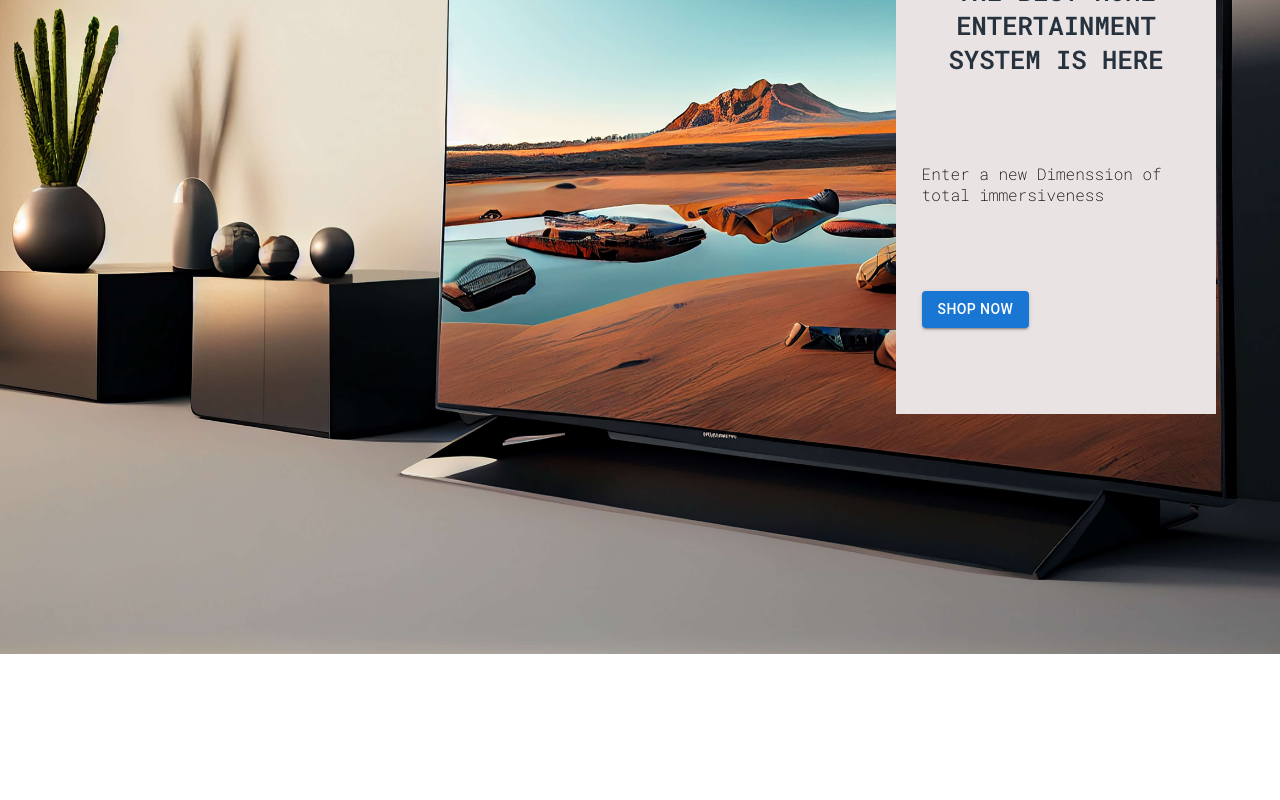
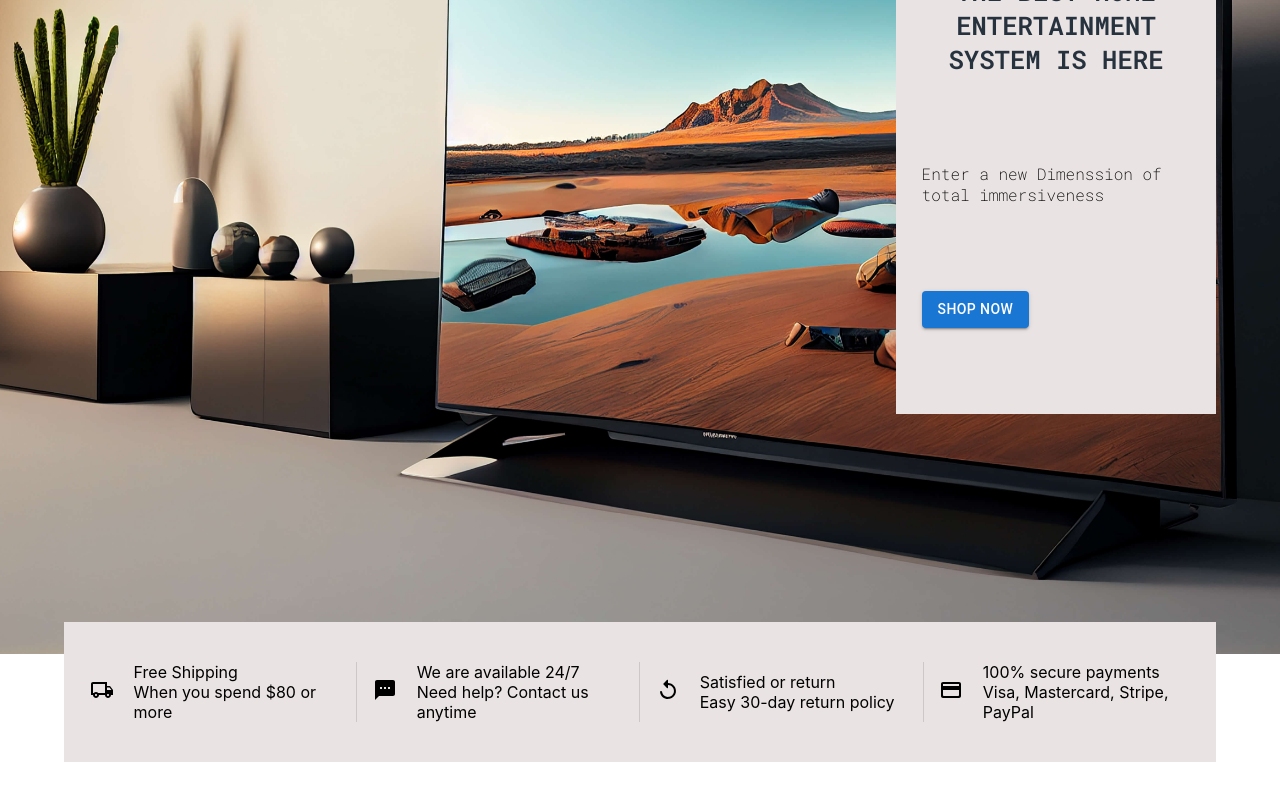
Before and after one commit to JaegerDanger2022/electron_mart, a React (Create React App) app: page / in a window 1280 px wide. Shown: the part 409-1209 px from the top of the page. Built offline with nearby package versions, Linux system fonts and the light colour scheme.

Commit message:
Added the hero components, added favicon
Added the hero components, added favicon

```diff
--- a/public/index.html
+++ b/public/index.html
@@ -24,7 +24,7 @@
       work correctly both with client-side routing and a non-root public URL.
       Learn how to configure a non-root public URL by running `npm run build`.
     -->
-    <title>React App</title>
+    <title>Electromart</title>
   </head>
   <body>
     <noscript>You need to enable JavaScript to run this app.</noscript>
--- a/src/App.css
+++ b/src/App.css
@@ -156,6 +156,9 @@
 }
 .heroInfobar {
   position: absolute;
+  top: 106vh;
+  left: 5vw;
+  right: 5vw;
 }
 /* Hero Article */
 .heroArticleContainer {
@@ -186,6 +189,35 @@
 .heroArticleCallToAction {
   grid-area: calltoaction;
   padding: 0 0 0 2vw;
+}
+
+/* hero Info Bar */
+.heroInfoBarContainer {
+  display: grid;
+  grid-template-columns: 4fr 0.5fr 4fr 0.5fr 4fr 0.5fr 4fr; /* Adjusted grid-template-columns */
+  background-color: #eae3e3;
+  padding: 5vh 2vw 5vh 2vw;
+}
+
+.infoWrapper {
+  display: flex; /* Changed from grid to flex */
+  align-items: center; /* Added to vertically align items */
+}
+
+.infoBarIcon {
+  margin-right: 10px; /* Added margin for spacing */
+}
+
+.infoWrapperCol-2 {
+  display: flex;
+  flex-direction: column;
+  align-items: flex-start; /* Added to align text to the left */
+  margin-left: 10px; /* Added margin for spacing */
+}
+
+.MuiDivider-root {
+  height: 100%; /* Set height to 100% to make the divider stretch vertically */
+  justify-self: center;
 }
 
 /* Product Page */
--- a/src/components/homePageComponents/Hero.js
+++ b/src/components/homePageComponents/Hero.js
@@ -1,5 +1,6 @@
 import React from "react";
 import { HeroArticle } from "./HeroArticle";
+import { HeroInfoBar } from "./HeroInfoBar";
 
 export const Hero = () => {
   return (
@@ -7,7 +8,9 @@ export const Hero = () => {
       <div className="heroArticle">
         <HeroArticle />
       </div>
-      <div className="heroInfobar"></div>
+      <div className="heroInfobar">
+        <HeroInfoBar />
+      </div>
     </div>
   );
 };
--- /dev/null
+++ b/src/components/homePageComponents/HeroInfoBar.js
@@ -0,0 +1,62 @@
+import { Divider, Icon } from "@mui/material";
+import React from "react";
+import LocalShippingOutlinedIcon from "@mui/icons-material/LocalShippingOutlined";
+import TextsmsRoundedIcon from "@mui/icons-material/TextsmsRounded";
+import ReplayRoundedIcon from "@mui/icons-material/ReplayRounded";
+import CreditCardRoundedIcon from "@mui/icons-material/CreditCardRounded";
+
+export const HeroInfoBar = () => {
+  return (
+    <div className="heroInfoBarContainer">
+      <div className="infoWrapper">
+        <span className="infoBarIcon">
+          <Icon>
+            <LocalShippingOutlinedIcon />
+          </Icon>
+        </span>
+        <div className="infoWrapperCol-2">
+          <div className="infoBarTitle">Free Shipping</div>
+          <div className="infoBarParagraph">When you spend $80 or more</div>
+        </div>
+      </div>
+      <Divider orientation="vertical" variant="fullWidth" />
+      <div className="infoWrapper">
+        <span className="infoBarIcon">
+          <Icon>
+            <TextsmsRoundedIcon />
+          </Icon>
+        </span>
+        <div className="infoWrapperCol-2">
+          <div className="infoBarTitle">We are available 24/7</div>
+          <div className="infoBarParagraph">Need help? Contact us anytime</div>
+        </div>
+      </div>
+      <Divider orientation="vertical" variant="fullWidth" />
+      <div className="infoWrapper">
+        <span className="infoBarIcon">
+          <Icon>
+            <ReplayRoundedIcon />
+          </Icon>
+        </span>
+        <div className="infoWrapperCol-2">
+          <div className="infoBarTitle">Satisfied or return</div>
+          <div className="infoBarParagraph">Easy 30-day return policy</div>
+        </div>
+      </div>
+      <Divider orientation="vertical" variant="fullWidth" />
+      <div className="infoWrapper">
+        <span className="infoBarIcon">
+          <Icon>
+            <CreditCardRoundedIcon />
+          </Icon>
+        </span>
+        <div className="infoWrapperCol-2">
+          <div className="infoBarTitle">100% secure payments</div>
+          <div className="infoBarParagraph">
+            Visa, Mastercard, Stripe, PayPal
+          </div>
+        </div>
+      </div>
+    </div>
+  );
+};
```
Also changed, not shown: 2 other files (tests, documents, lock files or other folders).
